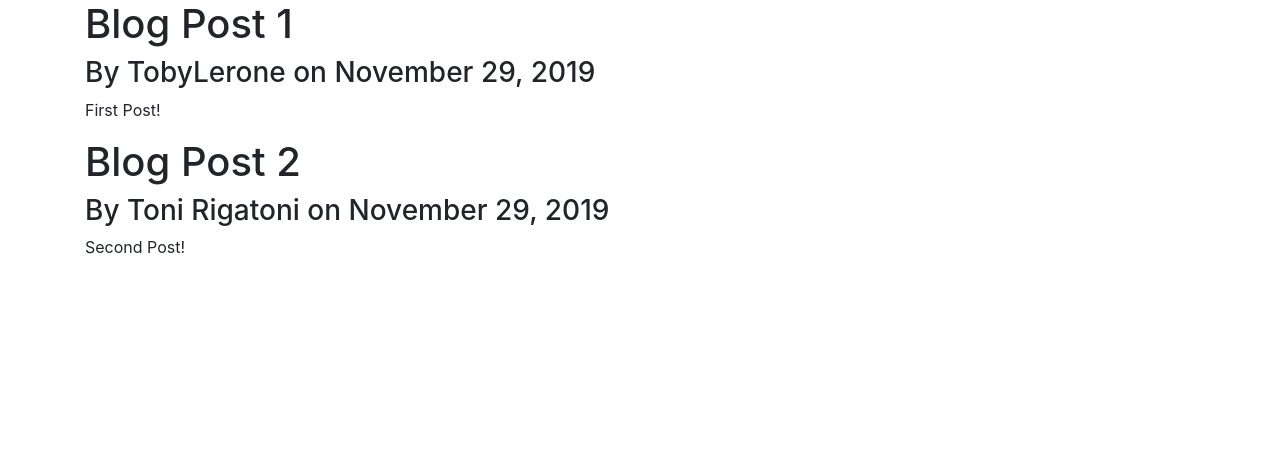
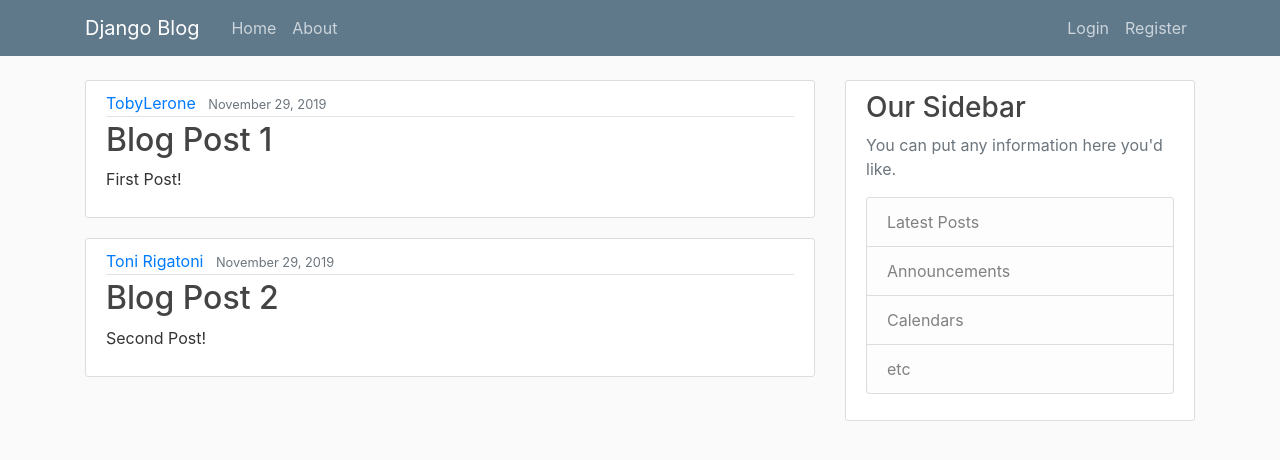
Before and after one commit to dylansapienza/django-blog, a Django app: page / in a window 1280 px wide. Shown: the top 460 px of the page. Run offline with Django 3.2, Linux system fonts and the light colour scheme.

Commit message:
Added Styling and Static Files

```diff
--- /dev/null
+++ b/blog/static/blog/main.css
@@ -0,0 +1,89 @@
+body {
+  background: #fafafa;
+  color: #333333;
+  margin-top: 5rem;
+}
+
+h1,
+h2,
+h3,
+h4,
+h5,
+h6 {
+  color: #444444;
+}
+
+ul {
+  margin: 0;
+}
+
+.bg-steel {
+  background-color: #5f788a;
+}
+
+.site-header .navbar-nav .nav-link {
+  color: #cbd5db;
+}
+
+.site-header .navbar-nav .nav-link:hover {
+  color: #ffffff;
+}
+
+.site-header .navbar-nav .nav-link.active {
+  font-weight: 500;
+}
+
+.content-section {
+  background: #ffffff;
+  padding: 10px 20px;
+  border: 1px solid #dddddd;
+  border-radius: 3px;
+  margin-bottom: 20px;
+}
+
+.article-title {
+  color: #444444;
+}
+
+a.article-title:hover {
+  color: #428bca;
+  text-decoration: none;
+}
+
+.article-content {
+  white-space: pre-line;
+}
+
+.article-img {
+  height: 65px;
+  width: 65px;
+  margin-right: 16px;
+}
+
+.article-metadata {
+  padding-bottom: 1px;
+  margin-bottom: 4px;
+  border-bottom: 1px solid #e3e3e3;
+}
+
+.article-metadata a:hover {
+  color: #333;
+  text-decoration: none;
+}
+
+.article-svg {
+  width: 25px;
+  height: 25px;
+  vertical-align: middle;
+}
+
+.account-img {
+  height: 125px;
+  width: 125px;
+  margin-right: 20px;
+  margin-bottom: 16px;
+}
+
+.account-heading {
+  font-size: 2.5rem;
+}
--- a/blog/templates/blog/base.html
+++ b/blog/templates/blog/base.html
@@ -1,3 +1,4 @@
+{% load static %}
 <!DOCTYPE html>
 <html>
     <head>
@@ -8,6 +9,8 @@
         <!-- Bootstrap CSS -->
         <link rel="stylesheet" href="https://cdn.jsdelivr.net/npm/bootstrap@4.5.3/dist/css/bootstrap.min.css" integrity="sha384-TX8t27EcRE3e/ihU7zmQxVncDAy5uIKz4rEkgIXeMed4M0jlfIDPvg6uqKI2xXr2" crossorigin="anonymous">
 
+        <link rel="stylesheet" type="text/css" href="{% static 'blog/main.css' %}">
+
         {% if title %}
             <title>Django Blog - {{title}}</title>
         {% else %}
@@ -17,9 +20,48 @@
         {% endif %}
     </head>
     <body>
-        <div class = "container">
-            {% block content %}{% endblock %}
-        </div>
+        <header class="site-header">
+            <nav class="navbar navbar-expand-md navbar-dark bg-steel fixed-top">
+            <div class="container">
+                <a class="navbar-brand mr-4" href="{% url 'blog-home'%}">Django Blog</a>
+                <button class="navbar-toggler" type="button" data-toggle="collapse" data-target="#navbarToggle" aria-controls="navbarToggle" aria-expanded="false" aria-label="Toggle navigation">
+                <span class="navbar-toggler-icon"></span>
+                </button>
+                <div class="collapse navbar-collapse" id="navbarToggle">
+                <div class="navbar-nav mr-auto">
+                    <a class="nav-item nav-link" href="{% url 'blog-home'%}">Home</a>
+                    <a class="nav-item nav-link" href="{% url 'blog-about'%}">About</a>
+                </div>
+                <!-- Navbar Right Side -->
+                <div class="navbar-nav">
+                    <a class="nav-item nav-link" href="#">Login</a>
+                    <a class="nav-item nav-link" href="#">Register</a>
+                </div>
+                </div>
+            </div>
+            </nav>
+        </header>
+
+        <main role="main" class="container">
+            <div class="row">
+            <div class="col-md-8">
+                {% block content %}{% endblock %}
+            </div>
+            <div class="col-md-4">
+                <div class="content-section">
+                <h3>Our Sidebar</h3>
+                <p class='text-muted'>You can put any information here you'd like.
+                    <ul class="list-group">
+                    <li class="list-group-item list-group-item-light">Latest Posts</li>
+                    <li class="list-group-item list-group-item-light">Announcements</li>
+                    <li class="list-group-item list-group-item-light">Calendars</li>
+                    <li class="list-group-item list-group-item-light">etc</li>
+                    </ul>
+                </p>
+                </div>
+            </div>
+            </div>
+        </main>
 
 
         <script src="https://code.jquery.com/jquery-3.5.1.slim.min.js" integrity="sha384-DfXdz2htPH0lsSSs5nCTpuj/zy4C+OGpamoFVy38MVBnE+IbbVYUew+OrCXaRkfj" crossorigin="anonymous"></script>
--- a/blog/templates/blog/home.html
+++ b/blog/templates/blog/home.html
@@ -1,8 +1,15 @@
 {% extends "blog/base.html" %}
 {% block content %}
     {% for post in posts %}
-        <h1>{{post.title}}</h1>
-        <h3>By {{post.author}} on {{post.date_posted}}</h3>
-        <p>{{post.content}}</p>
+        <article class="media content-section">
+            <div class="media-body">
+            <div class="article-metadata">
+                <a class="mr-2" href="#">{{ post.author }}</a>
+                <small class="text-muted">{{ post.date_posted }}</small>
+            </div>
+            <h2><a class="article-title" href="#">{{ post.title }}</a></h2>
+            <p class="article-content">{{ post.content }}</p>
+            </div>
+        </article>
     {% endfor %}
 {% endblock content %}
```
